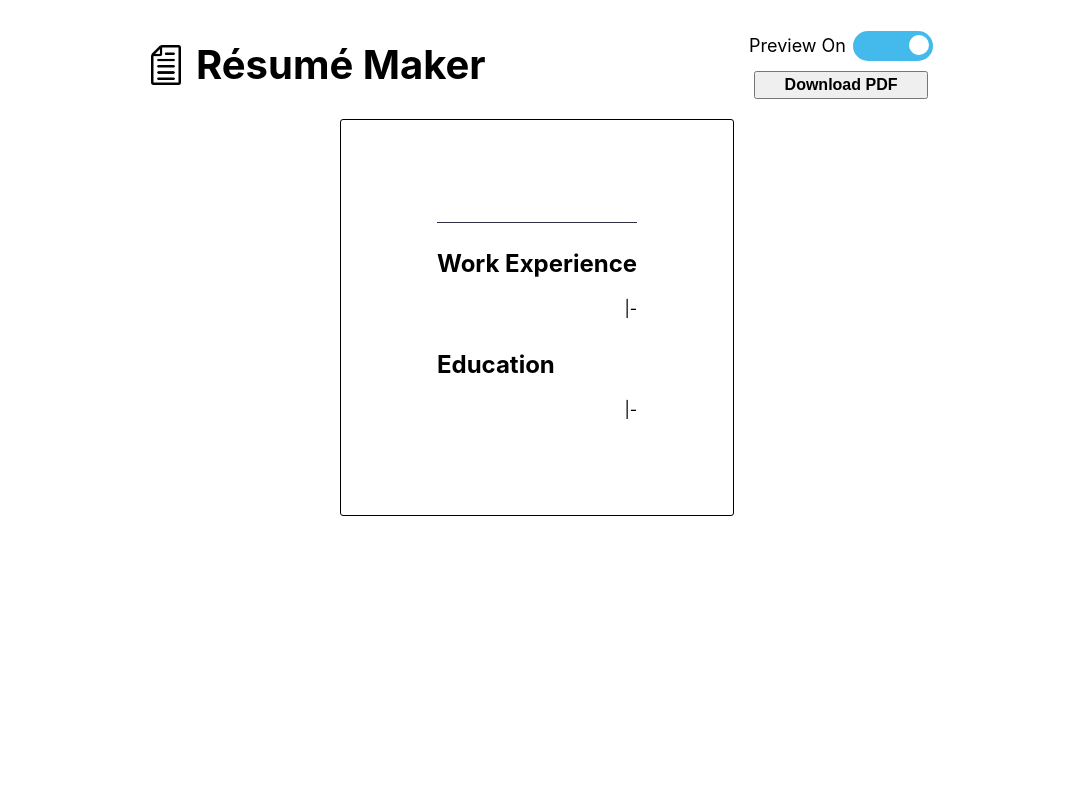
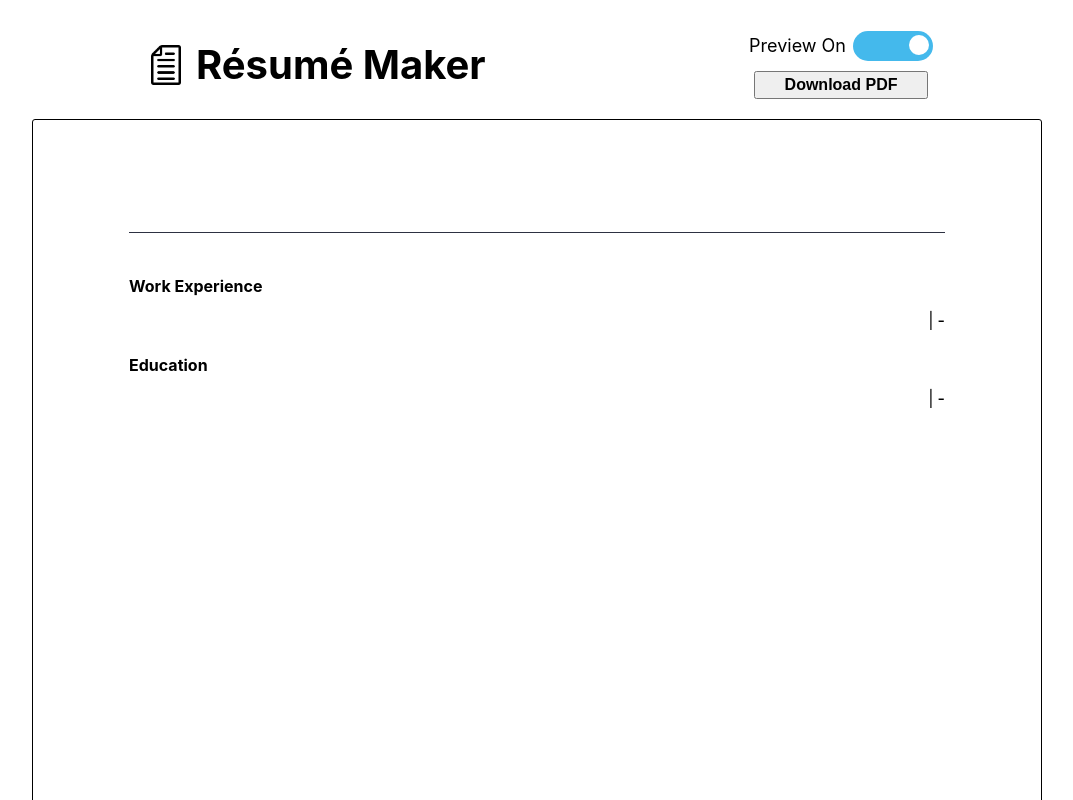
Before and after one commit to mpieciak18/cv-creator, a React (Create React App) app: page / in a window 1280 px wide. Both pictures are taken after a click on the label "Toggle". Shown: the top 800 px of the page, without its empty margins (103-1176 px from the left). Built offline with nearby package versions, Linux system fonts and the light colour scheme.

Commit message:
additional styling edits

```diff
--- a/src/stylesheets/Preview.css
+++ b/src/stylesheets/Preview.css
@@ -4,6 +4,12 @@
     border-color: black;
     border-radius: 3px;
     padding: 96px;
+    height: 11in;
+    width: 8.5in;
+    margin-bottom: 30px;
+}
+#preview * {
+    font-size: 12pt;
 }
 #personal {
     display: flex;
@@ -20,11 +26,23 @@
 #personal-right > * {
     margin-bottom: 6px;
 }
+#pName {
+    font-size: 24pt;
+    text-transform: uppercase;
+}
+#pTitle {
+    font-size: 18pt;
+}
 #dividing-line {
     height: 1px;
     width: auto;
     background-color: #2D3142;
-    margin-bottom: 6px;
+    margin-top: 10px;
+    margin-bottom: 10px;
+}
+#pObjective {
+    margin-top: 10px;
+    margin-bottom: 10px;
 }
 #experience {
     display: flex;
@@ -63,3 +81,7 @@
     flex-direction: row;
     justify-content: space-between;
 }
+.expDates, .eduDates {
+    margin-left: 4px;
+    font-weight: 500;
+}
```
